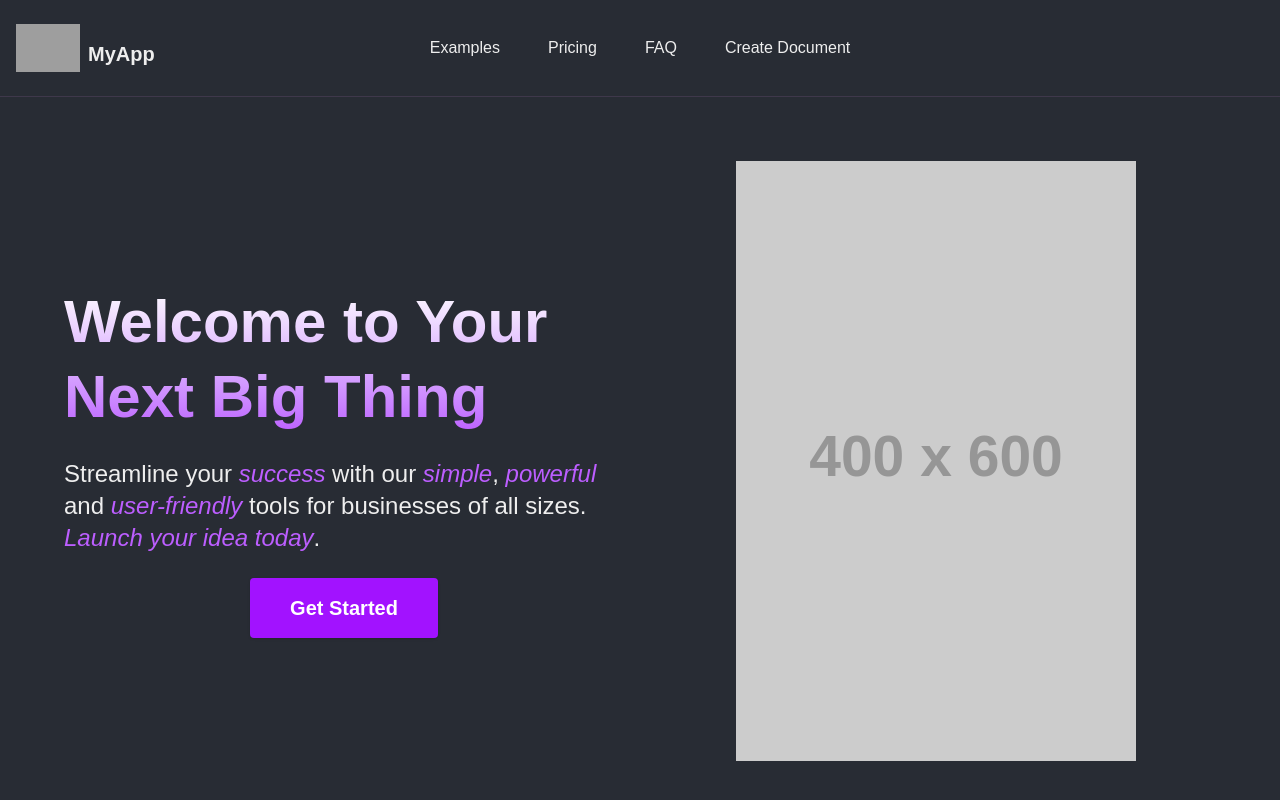
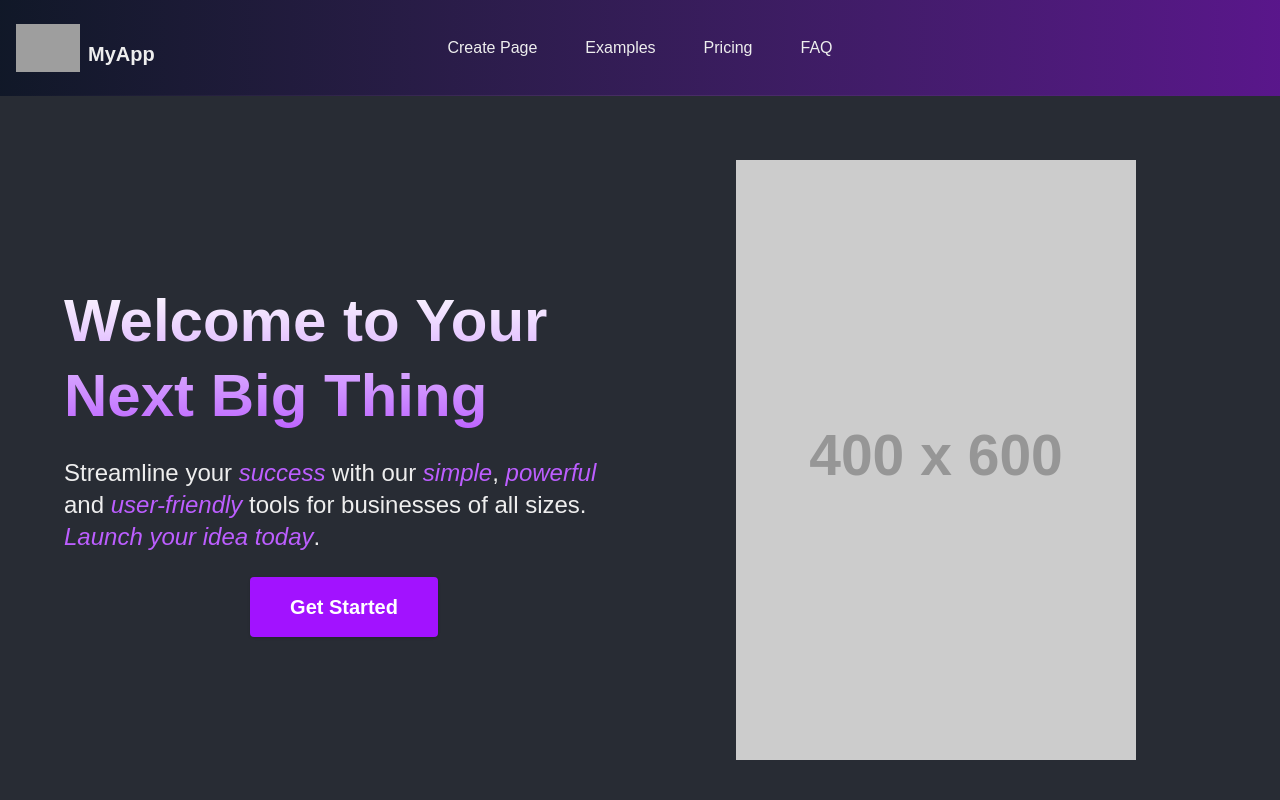
Before and after one commit to cesarcoppolasantos/one-page-template, a Next.js app: page / in a window 1280 px wide. Shown: the top 800 px of the page. Built offline with nearby package versions, Linux system fonts and the light colour scheme; grey boxes are pictures that could not be loaded.

Commit message:
Styling adjustment

```diff
--- a/src/components/Footer.tsx
+++ b/src/components/Footer.tsx
@@ -4,9 +4,11 @@ import Link from "next/link";
 import { useRouter, usePathname } from "next/navigation";
 
 const menuItems = [
+  { name: "Create Page", href: "/form" },
   { name: "Examples", href: "#examples" },
   { name: "Pricing", href: "#pricing" },
   { name: "FAQ", href: "#faq" },
+
 ];
 
 const Footer = () => {
@@ -43,7 +45,9 @@ const Footer = () => {
   };
 
   return (
-    <footer className="w-full border-t border-b-secondary bg-background py-4 bottom-0 left-0 z-50 shadow">
+    <footer className="w-full bg-gradient-to-r from-purple-900 to-gray-900 py-4 bottom-0 left-0 z-50 shadow relative">
+      {/* Custom top border - transparent on sides, filled in middle */}
+      <div className="absolute top-0 left-0 right-0 h-px bg-gradient-to-r from-transparent via-b-secondary to-transparent"></div>
       <div className="mx-auto max-w-7xl flex flex-col md:flex-row items-center md:items-center justify-between px-4 gap-4">
         {/* Logo and Copyright */}
         <div className="flex flex-col items-center w-full md:w-auto">
--- a/src/components/Navbar.tsx
+++ b/src/components/Navbar.tsx
@@ -5,10 +5,11 @@ import { useRouter, usePathname } from "next/navigation";
 import { MenuItem } from "@/types";
 
 const menuItems: MenuItem[] = [
+  { name: "Create Page", href: "/form" },
   { name: "Examples", href: "#examples" },
   { name: "Pricing", href: "#pricing" },
   { name: "FAQ", href: "#faq" },
-  { name: "Create Document", href: "/form" },
+
 ];
 
 const Navbar: React.FC = () => {
@@ -54,9 +55,11 @@ const Navbar: React.FC = () => {
   };
 
   return (
-    <nav className="w-fullbg-background border-b border-b-secondary">
+    <nav className="w-full bg-gradient-to-l from-purple-900 to-gray-900 relative">
       {/* Navbar Bar */}
       <div className="relative mx-auto flex max-w-7xl items-center px-4 py-3 md:py-4">
+        {/* Custom bottom border - transparent on sides, filled in middle */}
+        <div className="absolute bottom-0 left-0 right-0 h-px bg-gradient-to-r from-transparent via-b-secondary to-transparent"></div>
         {/* Left: Logo */}
         <div className="flex items-center text-font-logo flex-shrink-0 w-[140px] md:w-[180px]">
           <Link href="#" aria-label="Homepage" tabIndex={0} className="flex items-center gap-2 font-bold text-xl text-font-logo" onClick={handleLogoClick}>
@@ -109,7 +112,9 @@ const Navbar: React.FC = () => {
       </div>
       {/* Mobile Menu */}
       {isMenuOpen && (
-        <div id="mobile-menu" className="md:hidden bg-background border border-b-secondary">
+        <div id="mobile-menu" className="md:hidden relative">
+          {/* Custom bottom border - transparent on sides, filled in middle */}
+          <div className="absolute bottom-0 left-0 right-0 h-px bg-gradient-to-r from-transparent via-b-secondary to-transparent"></div>
           <ul className="flex flex-col items-center gap-4 py-4">
             {menuItems.map((item) => (
               <li key={item.name}>
@@ -117,7 +122,7 @@ const Navbar: React.FC = () => {
                   href={item.href}
                   tabIndex={0}
                   aria-label={item.name}
-                  className="text-font-primary font-medium hover:text-menu-hover px-2 py-1 rounded transition-colors block"
+                  className="text-font-primary font-medium hover:text-menu-hover hover:underline px-2 py-1 rounded transition-colors block"
                   onClick={e => {
                     handleMenuClick(e, item.href, true);
                     setIsMenuOpen(false);
```
